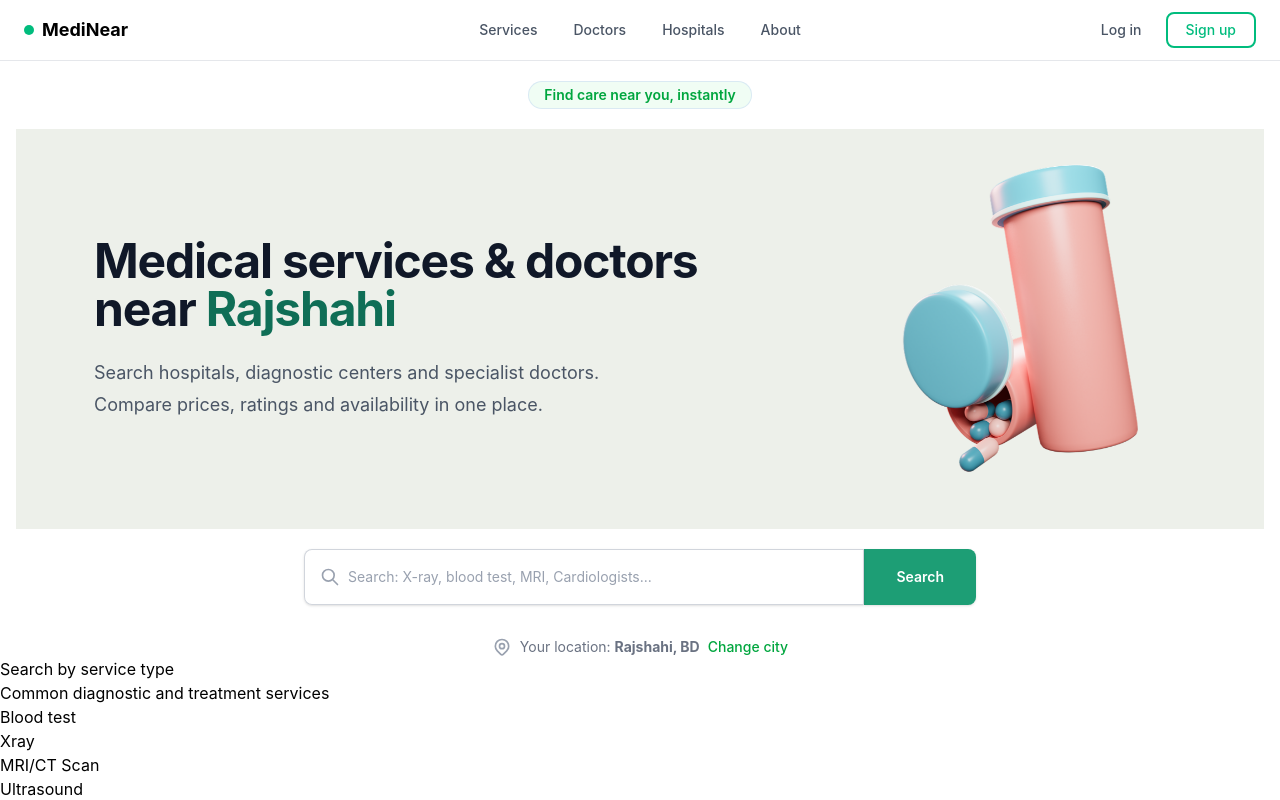
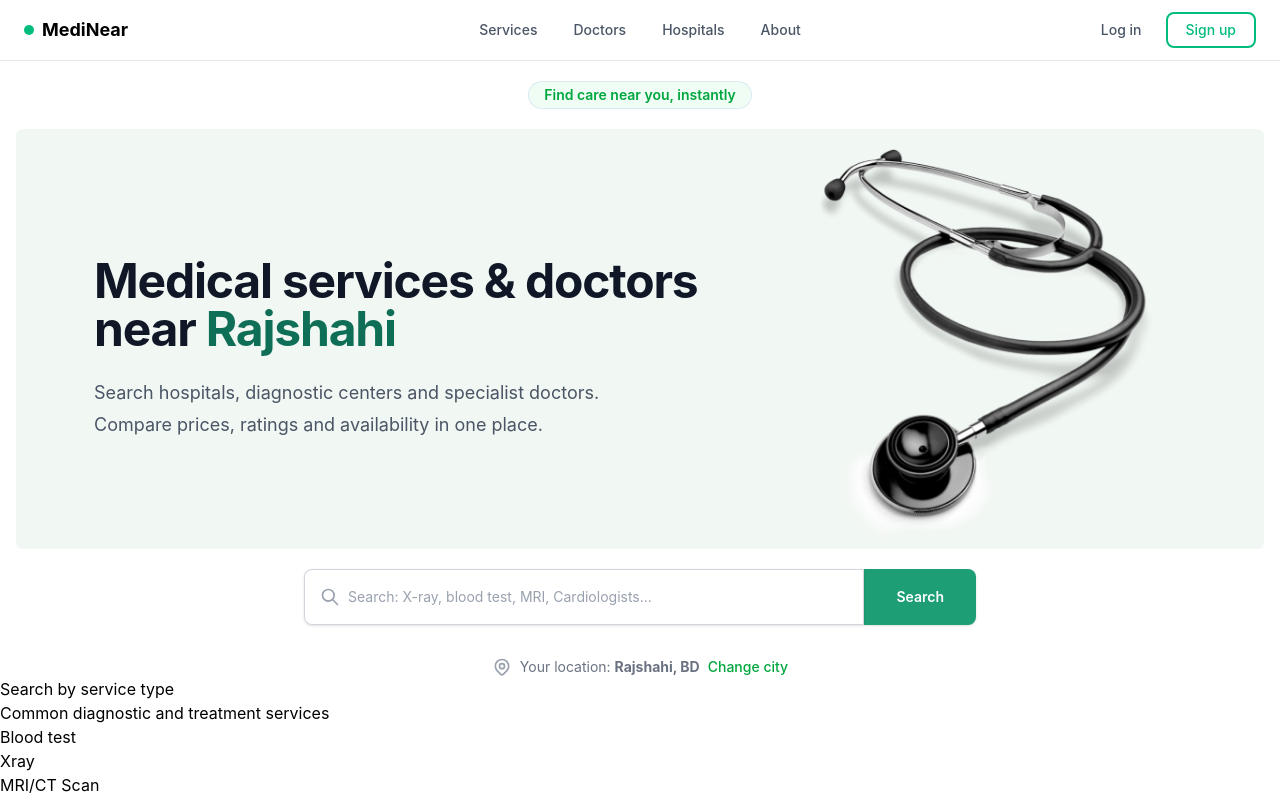
Before and after one commit to bluesand019/MediNear, a React app: page / in a window 1280 px wide. Shown: the top 800 px of the page. Built offline with nearby package versions, Linux system fonts and the light colour scheme; the HTML template or start-up script is replaced by a standard one.

Commit message:
changed the hero image and updated UI

```diff
--- a/src/components/Home_Layout/Hero.jsx
+++ b/src/components/Home_Layout/Hero.jsx
@@ -12,7 +12,7 @@ const Hero = () => {
 
       {/* Main Heading */}
       {/* Parent Container: Centers the entire row on the screen */}
-      <div className="flex w-full items-center justify-center gap-5 bg-[#A4B494]/20 my-5">
+      <div className="flex w-full items-center justify-center gap-5 bg-[#cfe4d8]/30 my-5 pt-5 rounded-md">
         {/* Text Content: Left Side */}
         <div className="text-left">
           <h2 className="max-w-2xl text-4xl font-bold tracking-tight text-gray-900 sm:text-5xl">
```
Also changed, not shown: src/components/Home_Layout/pills.png.
